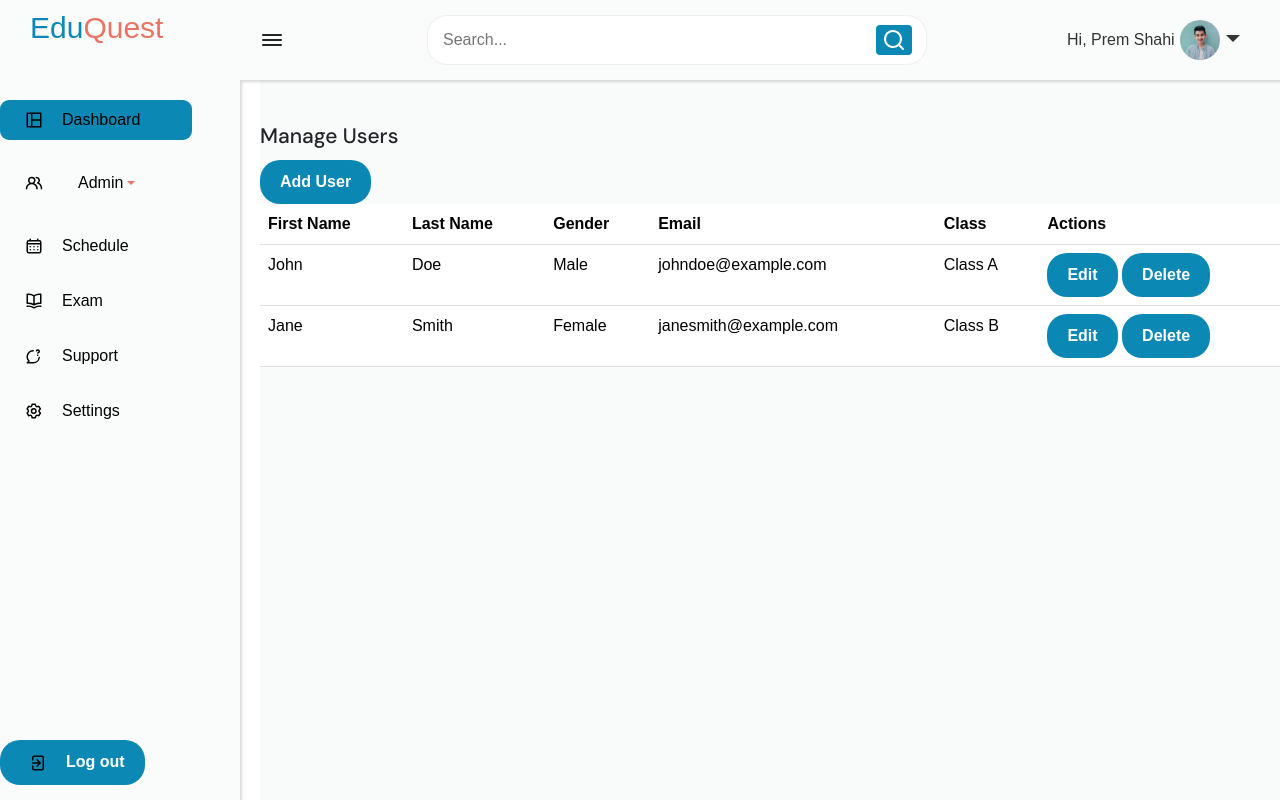
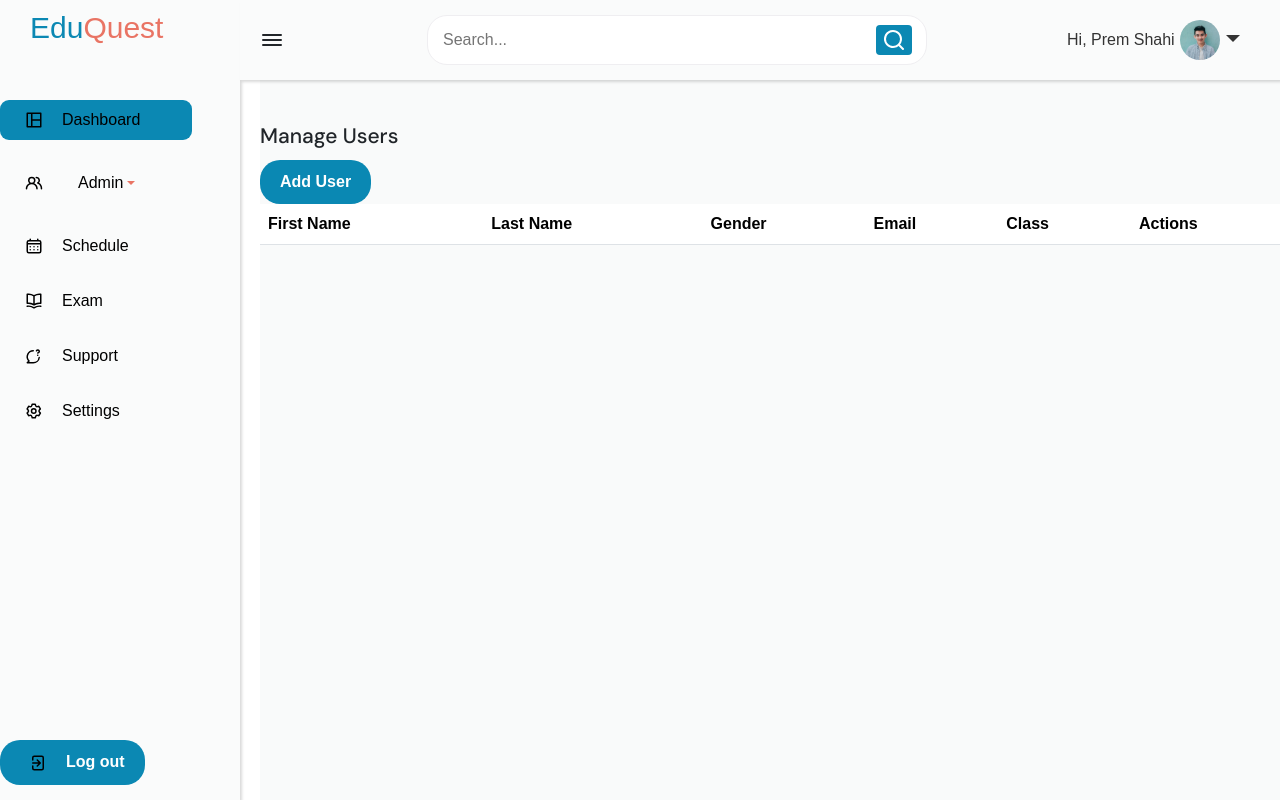
Before and after one commit to zinando/EduQuest, a React (Vite) app in the folder Frontend/: page /Users in a window 1280 px wide. Built offline with nearby package versions, Linux system fonts and the light colour scheme.

Commit message:
Update Users.jsx

```diff
--- a/Frontend/src/pages/Admin/Users.jsx
+++ b/Frontend/src/pages/Admin/Users.jsx
@@ -1,30 +1,14 @@
-import { useState } from 'react';
-import 'react-calendar/dist/Calendar.css';
+import { useState, useEffect } from 'react'
+import 'react-calendar/dist/Calendar.css'
 import '../Schedule/Schedule.css'
-import '../../layout/Sidebar/SideBar.css';
-import Navbar from '../../layout/NavBar/NavBar';
-import Sidebar from '../../layout/Sidebar/SideBar';
-import { Button, Table, Modal, Form } from 'react-bootstrap';
+import '../../layout/Sidebar/SideBar.css'
+import Navbar from '../../layout/NavBar/NavBar'
+import Sidebar from '../../layout/Sidebar/SideBar'
+import { Button, Table, Modal, Form } from 'react-bootstrap'
+import { addUser } from '../queryBackEnd'
 
 export default function User() {
-  const [users, setUsers] = useState([
-    {
-      id: 1,
-      firstName: 'John',
-      lastName: 'Doe',
-      gender: 'Male',
-      email: 'johndoe@example.com',
-      class: 'Class A',
-    },
-    {
-      id: 2,
-      firstName: 'Jane',
-      lastName: 'Smith',
-      gender: 'Female',
-      email: 'janesmith@example.com',
-      class: 'Class B',
-    },
-  ]);
+  const [users, setUsers] = useState([]);
   const [showEditModal, setShowEditModal] = useState(false);
   const [showAddModal, setShowAddModal] = useState(false);
   const [selectedUser, setSelectedUser] = useState(null);
@@ -35,6 +19,12 @@ export default function User() {
     email: '',
     class: 'Class A',
   });
+
+  useEffect(() => {
+    // Fetch user data from the backend and set it in the users state
+    // Replace this with actual code to fetch user data
+    // fetchUserDataFromBackend().then((data) => setUsers(data));
+  }, []);
 
   const handleEditUser = (user) => {
     setSelectedUser(user);
@@ -75,12 +65,23 @@ export default function User() {
   };
 
   const handleAddUser = () => {
-    const newUserWithId = {
-      ...newUser,
-      id: users.length + 1, // Generate a new ID (replace)
-    };
-    setUsers([...users, newUserWithId]);
-    handleCloseAddModal();
+    addUser(newUser)
+      .then((response) => {
+        if (response.status === 1) {
+          const newUserWithId = {
+            ...newUser,
+            id: response.data.id,
+          };
+          setUsers([...users, newUserWithId]);
+          handleCloseAddModal();
+        } else {
+          alert('Failed to add user. Please try again.');
+        }
+      })
+      .catch((error) => {
+        console.error('Error adding user:', error);
+        alert('An error occurred while adding the user. Please try again.');
+      });
   };
 
   return (
@@ -90,11 +91,11 @@ export default function User() {
         <Navbar />
         <div className="home-content">
           <div>
-            <h1 className='custom-heading'>Manage Users</h1>
+            <h1 className="custom-heading">Manage Users</h1>
             <Button variant="primary" onClick={handleShowAddModal}>
               Add User
             </Button>
-            <Table >
+            <Table>
               <thead>
                 <tr>
                   <th>First Name</th>
@@ -114,10 +115,16 @@ export default function User() {
                     <td>{user.email}</td>
                     <td>{user.class}</td>
                     <td>
-                      <Button variant="primary" onClick={() => handleEditUser(user)}>
+                      <Button
+                        variant="primary"
+                        onClick={() => handleEditUser(user)}
+                      >
                         Edit
                       </Button>{' '}
-                      <Button variant="danger" onClick={() => handleDeleteUser(user.id)}>
+                      <Button
+                        variant="danger"
+                        onClick={() => handleDeleteUser(user.id)}
+                      >
                         Delete
                       </Button>
                     </td>
@@ -126,7 +133,6 @@ export default function User() {
               </tbody>
             </Table>
 
-            {/* Edit User Modal */}
             <Modal show={showEditModal} onHide={handleCloseEditModal}>
               <Modal.Header closeButton>
                 <Modal.Title>Edit User</Modal.Title>
@@ -140,7 +146,10 @@ export default function User() {
                       placeholder="Enter First Name"
                       value={selectedUser?.firstName || ''}
                       onChange={(e) =>
-                        setSelectedUser({ ...selectedUser, firstName: e.target.value })
+                        setSelectedUser({
+                          ...selectedUser,
+                          firstName: e.target.value,
+                        })
                       }
                     />
                   </Form.Group>
@@ -151,7 +160,10 @@ export default function User() {
                       placeholder="Enter Last Name"
                       value={selectedUser?.lastName || ''}
                       onChange={(e) =>
-                        setSelectedUser({ ...selectedUser, lastName: e.target.value })
+                        setSelectedUser({
+                          ...selectedUser,
+                          lastName: e.target.value,
+                        })
                       }
                     />
                   </Form.Group>
@@ -161,7 +173,10 @@ export default function User() {
                       as="select"
                       value={selectedUser?.gender || 'Male'}
                       onChange={(e) =>
-                        setSelectedUser({ ...selectedUser, gender: e.target.value })
+                        setSelectedUser({
+                          ...selectedUser,
+                          gender: e.target.value,
+                        })
                       }
                     >
                       <option value="Male">Male</option>
@@ -175,7 +190,10 @@ export default function User() {
                       placeholder="Enter Email"
                       value={selectedUser?.email || ''}
                       onChange={(e) =>
-                        setSelectedUser({ ...selectedUser, email: e.target.value })
+                        setSelectedUser({
+                          ...selectedUser,
+                          email: e.target.value,
+                        })
                       }
                     />
                   </Form.Group>
@@ -185,7 +203,10 @@ export default function User() {
                       as="select"
                       value={selectedUser?.class || 'Class A'}
                       onChange={(e) =>
-                        setSelectedUser({ ...selectedUser, class: e.target.value })
+                        setSelectedUser({
+                          ...selectedUser,
+                          class: e.target.value,
+                        })
                       }
                     >
                       <option value="Class A">JS 1</option>
@@ -202,13 +223,15 @@ export default function User() {
                 <Button variant="secondary" onClick={handleCloseEditModal}>
                   Close
                 </Button>
-                <Button variant="primary" onClick={() => handleUpdateUser(selectedUser)}>
+                <Button
+                  variant="primary"
+                  onClick={() => handleUpdateUser(selectedUser)}
+                >
                   Save Changes
                 </Button>
               </Modal.Footer>
             </Modal>
 
-            {/* Add User Modal */}
             <Modal show={showAddModal} onHide={handleCloseAddModal}>
               <Modal.Header closeButton>
                 <Modal.Title>Add User</Modal.Title>
@@ -273,8 +296,8 @@ export default function User() {
                       <option value="Class A">JS 1</option>
                       <option value="Class B">JS 2</option>
                       <option value="Class C">JS 3</option>
-                      <option value="Class C">SS 1</option>
-                      <option value="Class C">SS 2</option>
+                      <option value="Class A">SS 1</option>
+                      <option value="Class B">SS 2</option>
                       <option value="Class C">SS 3</option>
                     </Form.Control>
                   </Form.Group>
```
